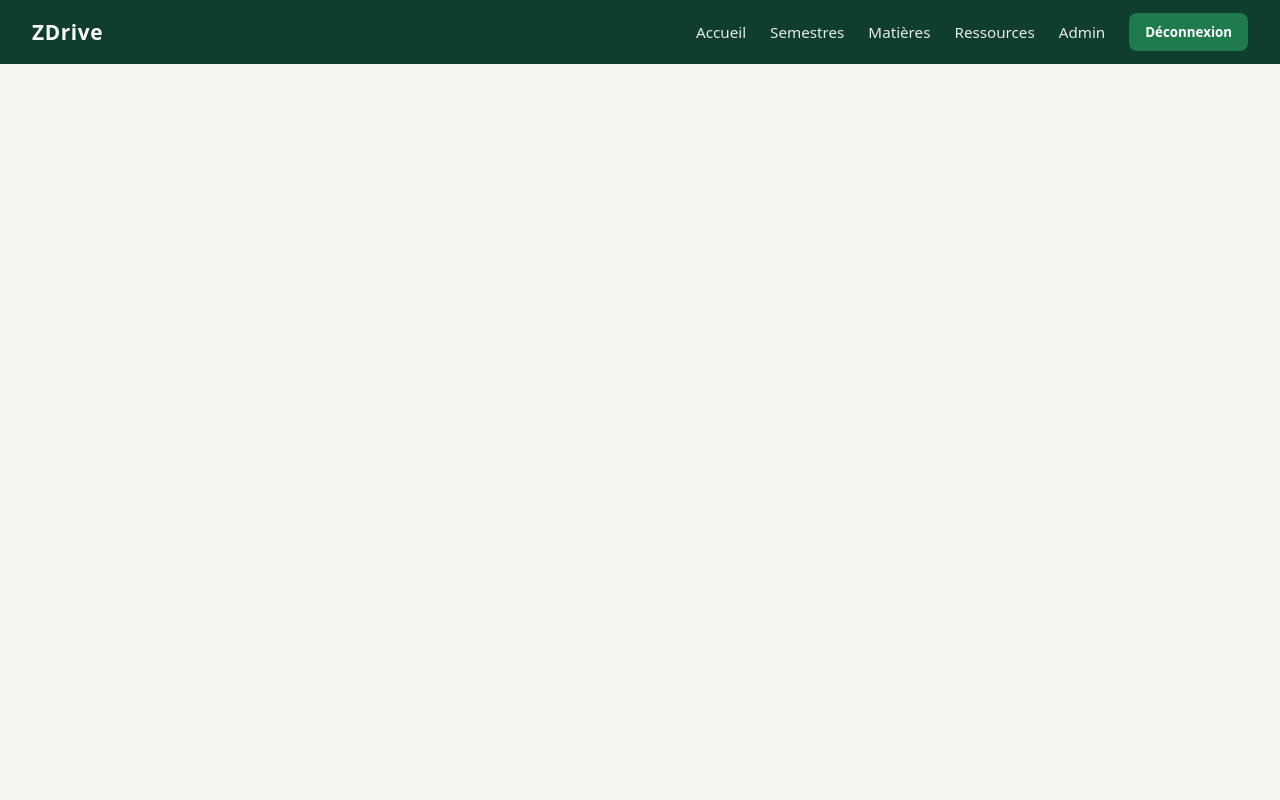
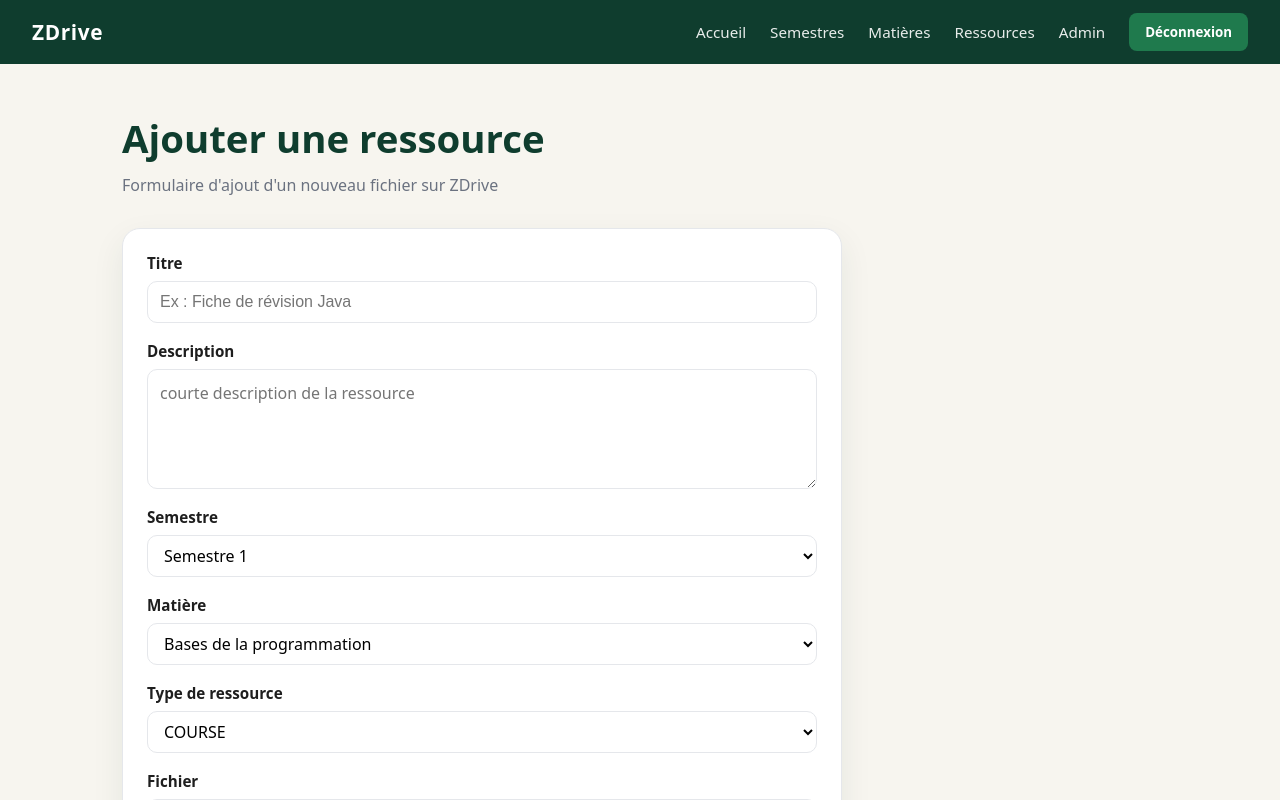
Before and after one commit to Andaloussi212/ZDrive, a React app in the folder frontend/: page /admin/resources/new in a window 1280 px wide. Shown: the top 800 px of the page. Built offline with nearby package versions, Linux system fonts and the light colour scheme; the HTML template or start-up script is replaced by a standard one.

Commit message:
ajout du formulaire d'ajout d'une nouvelles ressource

```diff
--- a/frontend/src/App.css
+++ b/frontend/src/App.css
@@ -359,7 +359,7 @@
 .admin-actions {
   display: flex;
   gap: 16px;
-  flex-wrap: flex;
+  flex-wrap: wrap;
 }
 
 .admin-actions a {
@@ -428,3 +428,53 @@
 .admin-table-actions button:hover {
   opacity: 0.9;
 }
+
+.admin-form-card {
+  background: white;
+  border: 1px solid #e5e7eb;
+  border-radius: 18px;
+  padding: 24px;
+  box-shadow: 0 12px 32px rgba(15, 61, 46, 0.08);
+  max-width: 720px;
+}
+
+.admin-form {
+  display: flex;
+  flex-direction: column;
+  gap: 18px;
+}
+
+.admin-form textarea {
+  min-height: 120px;
+  resize: vertical;
+  border: 1px solid #e5e7eb;
+  border-radius: 10px;
+  padding: 12px;
+  font-family: inherit;
+  font-size: 1rem;
+}
+
+.admin-form select {
+  height: 42px;
+  border: 1px solid #e5e7eb;
+  border-radius: 10px;
+  padding: 0 12px;
+  font-family: inherit;
+  font-size: 1rem;
+  background: white;
+}
+
+.admin-form button {
+  align-self: flex-start;
+  background: #1f7a4d;
+  color: white;
+  border: none;
+  padding: 12px 16px;
+  border-radius: 10px;
+  cursor: pointer;
+  font-weight: 700;
+}
+
+.admin-form button:hover {
+  background: #16613c;
+}
--- a/frontend/src/App.jsx
+++ b/frontend/src/App.jsx
@@ -9,6 +9,7 @@ import ResourcesPage from './pages/ResourcesPage';
 import HomePage from './pages/HomePage';
 import AdminDashboardPage from './pages/AdminDashboardPage';
 import AdminResourcesPage from './pages/AdminResourcesPage';
+import AdminNewResourcePage from './pages/AdminNewResourcePage';
 
 function App() {
   return (
@@ -23,6 +24,7 @@ function App() {
         <Route path="/subjects/:subjectId" element={<ResourcesPage />} />
         <Route path="/admin" element={<AdminDashboardPage />} />
         <Route path="/admin/resources" element={<AdminResourcesPage />} />
+        <Route path="/admin/resources/new" element={<AdminNewResourcePage />} />
       </Routes>
     </BrowserRouter>
   );
--- /dev/null
+++ b/frontend/src/pages/AdminNewResourcePage.jsx
@@ -0,0 +1,73 @@
+import Button from '../components/Button';
+
+function AdminNewResourcePage() {
+  return (
+    <main className="admin-page">
+      <header className="page-header">
+        <h1>Ajouter une ressource</h1>
+        <p>Formulaire d'ajout d'un nouveau fichier sur ZDrive</p>
+      </header>
+
+      <section className="admin-form-card">
+        <form className="admin-form">
+          <div className="form-group">
+            <label htmlFor="title">Titre</label>
+            <input
+              type="text"
+              id="title"
+              placeholder="Ex : Fiche de révision Java"
+            />
+          </div>
+
+          <div className="form-group">
+            <label htmlFor="description">Description</label>
+            <textarea
+              id="description"
+              placeholder="courte description de la ressource"
+            ></textarea>
+          </div>
+
+          <div className="form-group">
+            <label htmlFor="semester">Semestre</label>
+            <select id="semester">
+              <option>Semestre 1</option>
+              <option>Semestre 2</option>
+              <option>Semestre 3</option>
+              <option>Semestre 4</option>
+              <option>Semestre 5</option>
+              <option>Semestre 6</option>
+            </select>
+          </div>
+
+          <div className="form-group">
+            <label htmlFor="subject">Matière</label>
+            <select id="subject">
+              <option>Bases de la programmation</option>
+              <option>Conception Objet</option>
+            </select>
+          </div>
+          <div className="form-group">
+            <label htmlFor="type">Type de ressource</label>
+            <select id="type">
+              <option>COURSE</option>
+              <option>TD</option>
+              <option>TP</option>
+              <option>FICHE</option>
+              <option>EXAM</option>
+              <option>OTHER</option>
+            </select>
+          </div>
+
+          <div className="form-group">
+            <label htmlFor="file">Fichier</label>
+            <input type="file" id="file" />
+          </div>
+
+          <Button text="Ajouter la ressource" />
+        </form>
+      </section>
+    </main>
+  );
+}
+
+export default AdminNewResourcePage;
```
